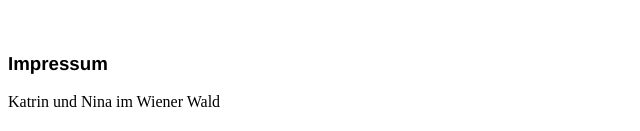
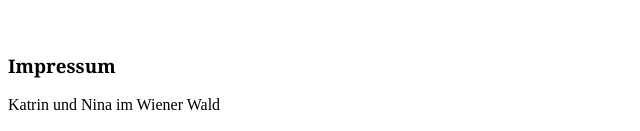
Before and after one commit to KatrinNolte/HTML-Uebung, a plain HTML site: page index.html in a window 1280 px wide. Shown: the part 666-797 px from the top of the page, 0-640 px from the left. Drawn offline with Linux system fonts and the light colour scheme.

Commit message:
Schriftart Impressum angepasst

```diff
--- a/style.css
+++ b/style.css
@@ -9,5 +9,6 @@ body {
   font: bolder;
 }
 .h3 {
-  font-family: "Franklin Gothic Medium", "Arial Narrow", Arial, sans-serif;
+  font-family: Georgia, "Times New Roman", Times, serif;
+  font-stretch: narrower;
 }
```
